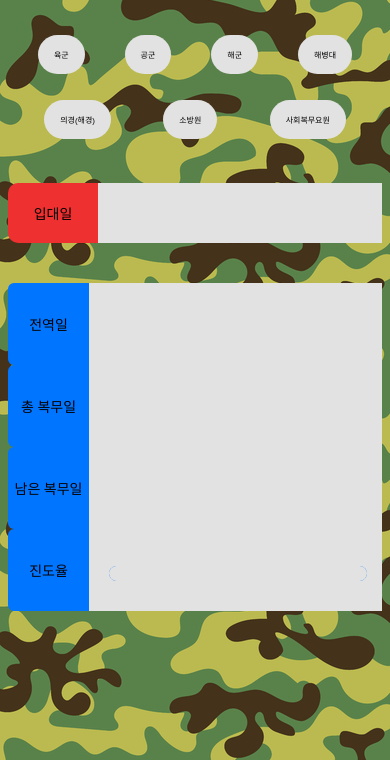
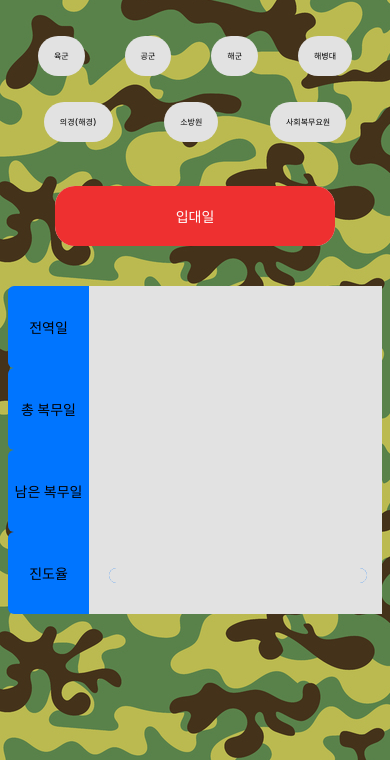
Before and after one commit to maino77/ArmyCalculator, a plain HTML site: page index.html in a window 390 px wide. Shown: the part 84-844 px from the top of the page. Drawn offline with nearby package versions, Linux system fonts and the light colour scheme.

Commit message:
업데이트 - 입대일 버튼 수정

```diff
--- a/calculator.js
+++ b/calculator.js
@@ -3,7 +3,7 @@ function handleClick(event) {
     if (event.target.classList[1] === "clicked") {
         event.target.classList.remove("clicked");
         armyBtn.style.backgroundColor = "#E2E2E2";
-        armyBtn.style.color = "black";
+        // armyBtn.style.color = "black";
     } else {
         for (let i = 0; i < armyBtn.length; i++) {
             armyBtn[i].classList.remove("clicked");
--- a/index.html
+++ b/index.html
@@ -11,6 +11,7 @@
     <script src="https://code.jquery.com/jquery-1.12.4.js"></script>
     <script src="https://code.jquery.com/ui/1.12.1/jquery-ui.js"></script>
     <link rel="stylesheet" href="//code.jquery.com/ui/1.12.1/themes/base/jquery-ui.css" />
+    <link href="https://fonts.googleapis.com/css2?family=Gothic+A1:wght@600&display=swap" rel="stylesheet">
     <title>군전역 계산기</title>
 </head>
 
@@ -32,8 +33,9 @@
         </div>
     </div>
     <div class="selectDate">
-        <input type="hidden" class="selectDateBtn" id="datepicker" />
-        <span class="showDate"></span>
+        <span class="showDate">
+            <input type="hidden" class="selectDateBtn" id="datepicker"/>
+        </span>
     </div>
     <div class="showDateTable">
         <table>
@@ -62,6 +64,8 @@
         /* var변수를 let으로 바꾼 이유:
         https://velog.io/@bathingape/JavaScript-var-let-const-%EC%B0%A8%EC%9D%B4%EC%A0%90
                  */
+
+
         $(document).ready(function () {
             $("#datepicker").datepicker({
                 dateFormat: "yy-mm-dd",
@@ -106,6 +110,7 @@
                     $("#progress").attr("value", day - dayLeft);
                     $("#progress").attr("max", day);
                 },
+
             });
         });
     </script>
--- a/style.css
+++ b/style.css
@@ -1,3 +1,7 @@
+*{
+    font-family: 'Gothic A1', sans-serif;
+}
+
 body{
     background-image: url('./image.jpg');
 }
@@ -46,10 +50,10 @@ button{
     width: 600px;
     height: 80px;
     background-color: #E2E2E2;
-    text-align: left;
-    padding-left: 20px;
+    text-align: center;
     line-height: 80px;
     font-size: 20px;
+    border-radius: 20px;
 }
 .showDateTable{
     margin-top: 60px;
@@ -102,10 +106,17 @@ progress::-webkit-progress-value{
 }
 .ui-datepicker-trigger{
     background-color: #EE3030;
-    width: 160px;
-    height: 80px;
-    border-radius: 10px 0 0 10px;
+    color: white;
+    width: 600px;
+    height: 81px;
     font-size: 20px;
+    cursor: pointer;
+    border-radius: 20px;
+}
+
+.ui-datepicker-trigger:hover{
+ background-color: white;
+ color: red;
 }
 @media screen and (max-width: 768px) {
     .header{
@@ -158,17 +169,17 @@ progress::-webkit-progress-value{
    }
     .ui-datepicker-trigger{
         background-color: #EE3030;
-        width: 25%;
+        width: 100%;
         height: 60px;
-        border-radius: 10px 0 0 10px;
+        border-radius: 20px;
         font-size: 14px;
    }
     .showDate{
         width: 75%;
         height: 60px;
         background-color: #E2E2E2;
-        text-align: left;
-        padding-left: 20px;
+        display: inline-block;
+        text-align: center;
         line-height: 60px;
         font-size: 14px;
    }
```
